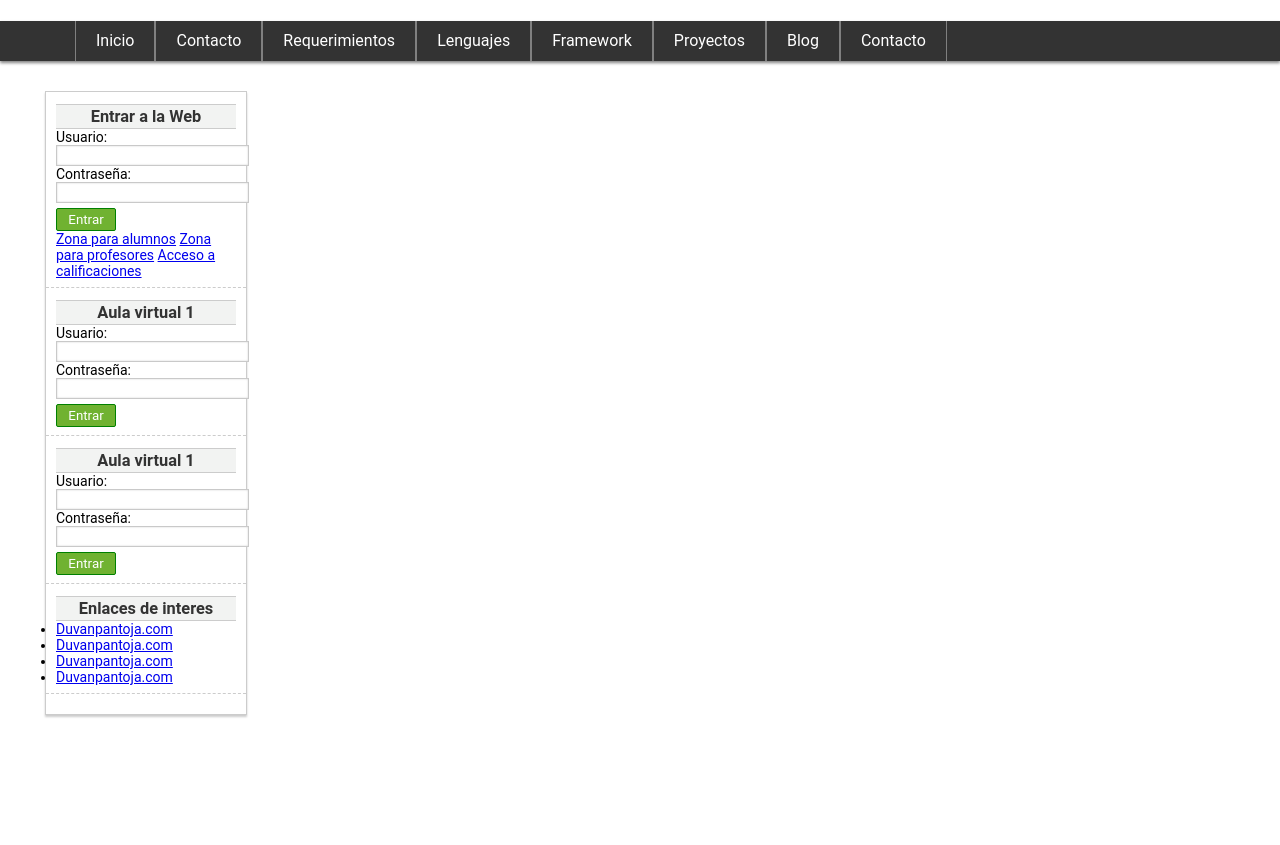
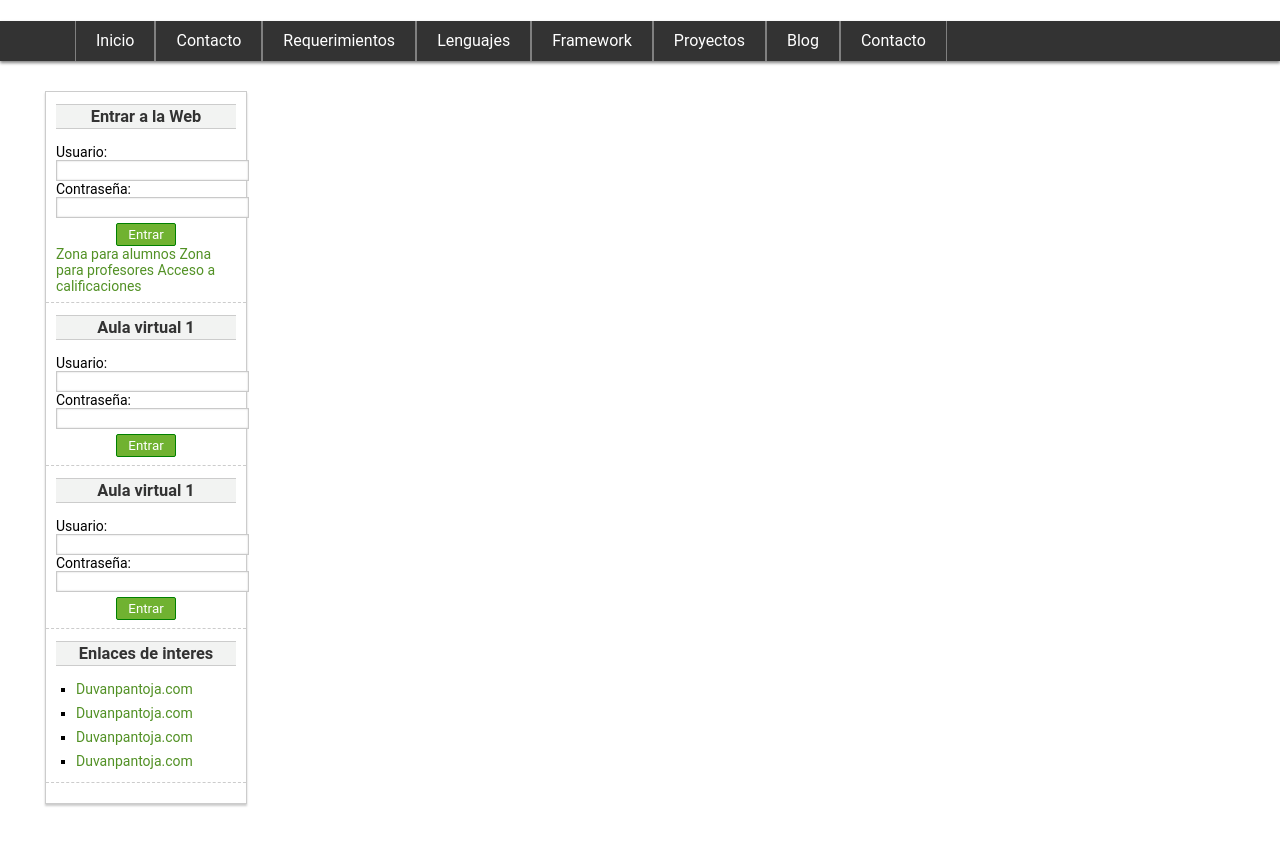
Before and after one commit to dduvanpantoja/MasterCSS, a plain HTML site: page proyecto/index.html in a window 1280 px wide. Shown: the part 229-1074 px from the top of the page. Drawn offline with Linux system fonts and the light colour scheme.

Commit message:
Agregando estylos

```diff
--- a/proyecto/style.css
+++ b/proyecto/style.css
@@ -3,6 +3,19 @@
   font-family: 'Roboto', sans-serif;
   margin: 0px;
   padding: 0px;
+}
+
+a {
+  color: #529125;
+  text-decoration: none;
+}
+
+a:visited {
+  color:  #529125;
+}
+
+a:hover{
+  color: #285616;
 }
 
 /* HEADER */
@@ -138,11 +151,17 @@
   width: 100%;
   color: #333;
   text-align: center;
+  margin-bottom: 15px;
   padding: 2px 0px 2px 0px;
   background-color: #f2f3f2;
   border: 1px solid #ccc;
   border-left: none;
   border-right: none;
+}
+
+.aside .login li {
+  margin: 8px 0px 5px 20px;
+  list-style: square;
 }
 
 /* FORMULARIOS ESTILOS GENERALES */
@@ -181,6 +200,18 @@ button {
   text-align: center;
 }
 
+input[type="button"]:hover,
+input[type="submit"]:hover,
+input[type="reset"]:hover,
+button {
+  box-shadow: 0px 0px 2px gray;
+}
+
+.aside label, input {
+  margin: 0px auto;
+  text-align: center;
+}
+
 .botonEnviar {
   margin-top: 5px;
 }
```
